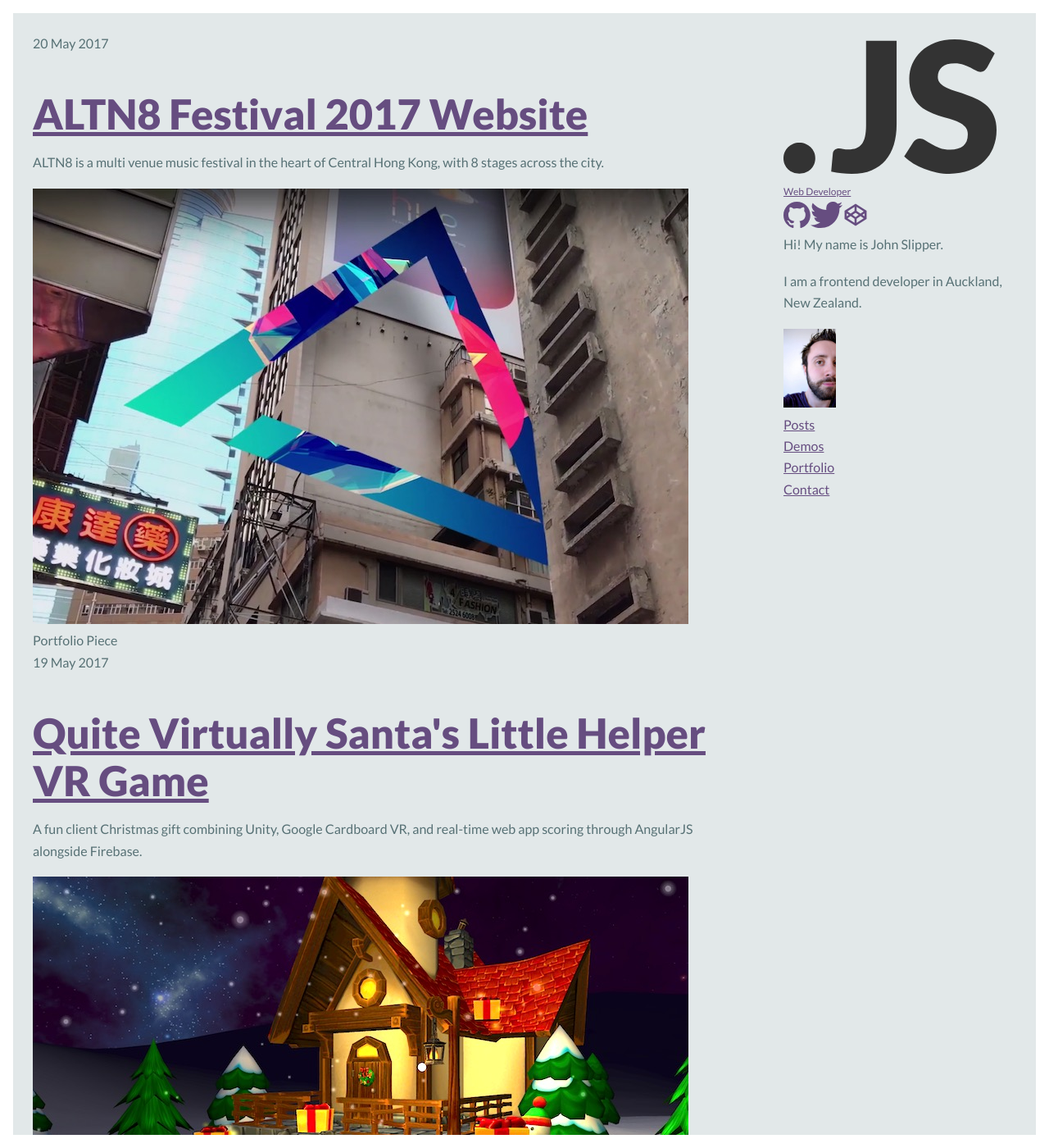
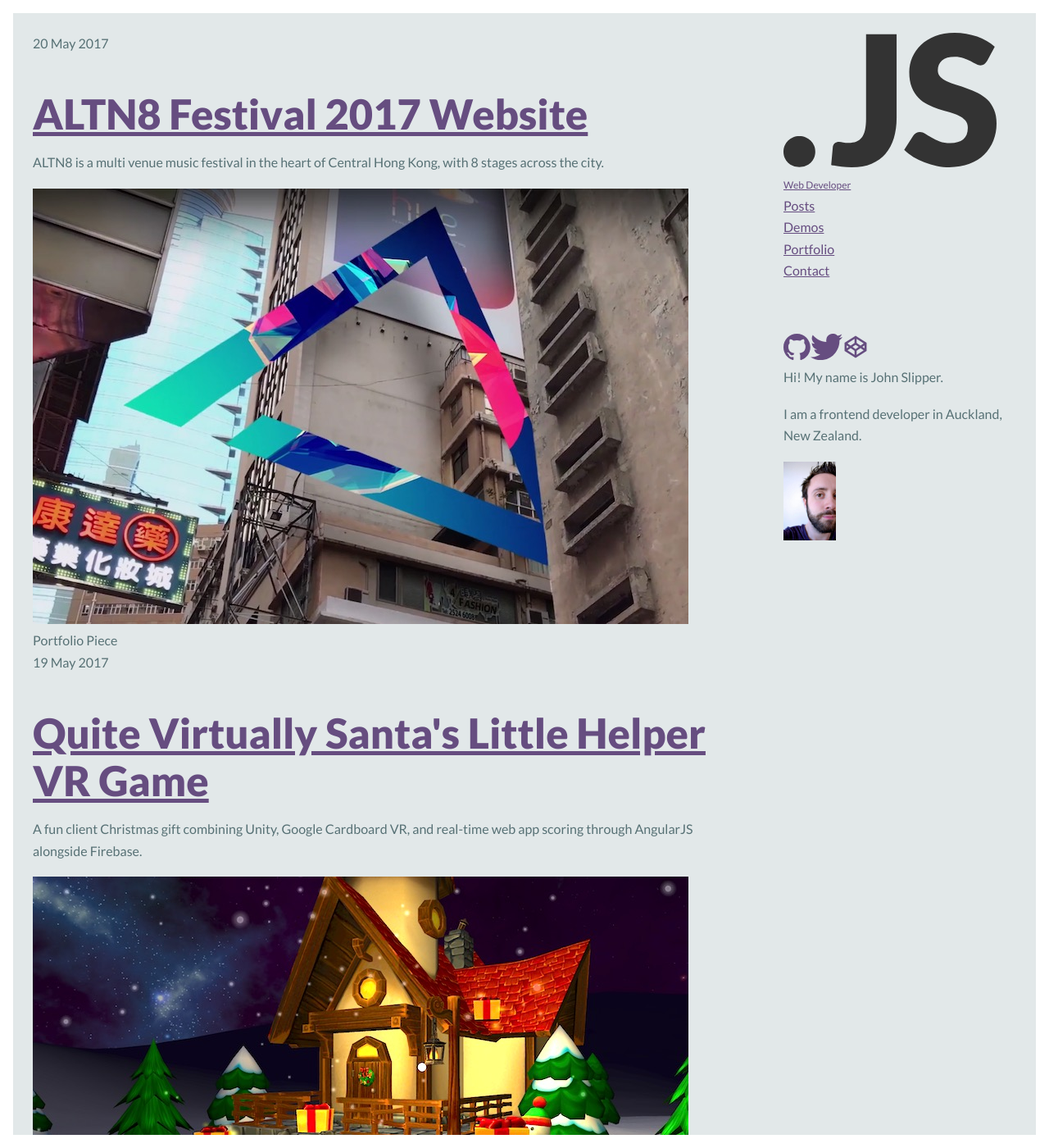
Before and after one commit to johnslipper/johnslipper.github.io, a Jekyll site: the page built from index.html, in a window 1280 px wide and 1400 px high. Shown: the whole window at 82% size. Built offline with Jekyll 4.4.1, drawn with Linux system fonts in a browser that asks for light colours.

Commit message:
Separated header and footer and improved grid layout using template areas

```diff
--- a/_includes/footer.html
+++ b/_includes/footer.html
@@ -1,6 +1,3 @@
-<a class="logo" href="/"
-    ><img src="/img/js.svg" alt=".JS Logo" /><small>Web Developer</small></a
->
 {% include social.html %} {{site.description}}
 <img
     style="max-width: 4rem"
--- /dev/null
+++ b/_includes/header.html
@@ -0,0 +1,4 @@
+<a class="logo" href="/"
+    ><img src="/img/js.svg" alt="John Slipper" /><small>Web Developer</small></a
+>
+{% include navigation.html %}
--- a/_layouts/page.html
+++ b/_layouts/page.html
@@ -6,11 +6,14 @@
     </head>
     <body class="layout layout--page">
         <div class="layout__wrapper">
+            <header class="layout__header">
+                {% include header.html %}
+            </header>
             <main class="layout__main">
                 {{content}}
             </main>
             <footer class="layout__footer">
-                {% include footer.html %} {% include navigation.html %}
+                {% include footer.html %}
             </footer>
         </div>
         {% include scripts.html %}
--- a/_layouts/post.html
+++ b/_layouts/post.html
@@ -6,11 +6,14 @@
     </head>
     <body class="layout layout--post">
         <div class="layout__wrapper">
+            <header class="layout__header">
+                {% include header.html %}
+            </header>
             <main class="layout__main">
                 {% include post.html %}
             </main>
             <footer class="layout__footer">
-                {% include footer.html %} {% include navigation.html %}
+                {% include footer.html %}
             </footer>
         </div>
         {% include scripts.html %}
--- a/_sass/_layout.scss
+++ b/_sass/_layout.scss
@@ -48,16 +48,20 @@
     @media (min-width: $breakpoints-3) {
         .layout__wrapper {
             display: grid;
-            grid-template-columns: 3fr 1fr;
+            grid-template: "content sidebar1" "content sidebar2" 1fr / 3fr 1fr;
             grid-gap: var(--layout-grid-gap);
         }
 
+        .layout__header {
+            grid-area: sidebar1;
+        }
+
+        .layout__main {
+            grid-area: content;
+        }
+
         .layout__footer {
-            position: sticky;
-            top: calc(
-                var(--layout-padding-lg) + var(--layout-wrapper-padding-lg)
-            );
-            max-height: 100vh;
+            grid-area: sidebar2;
         }
     }
 }
```
